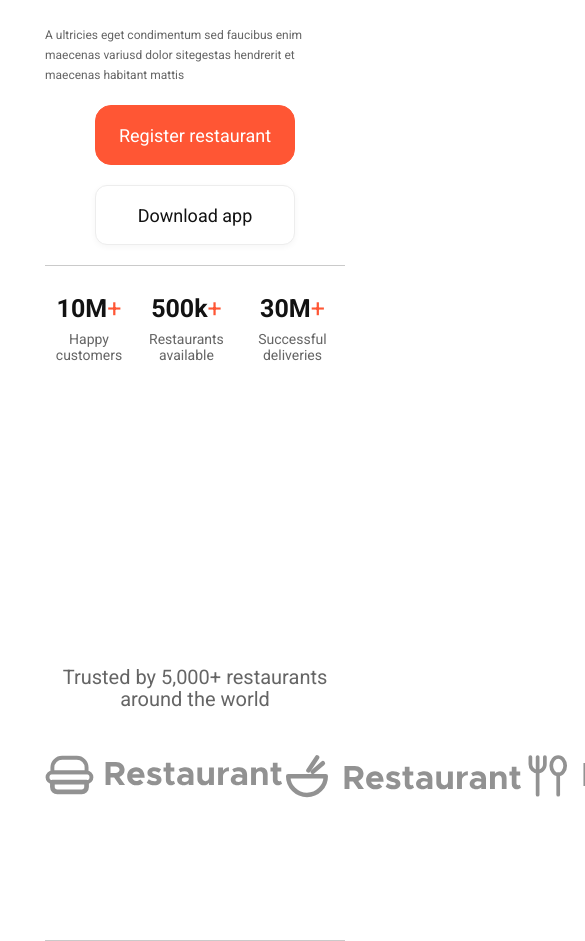
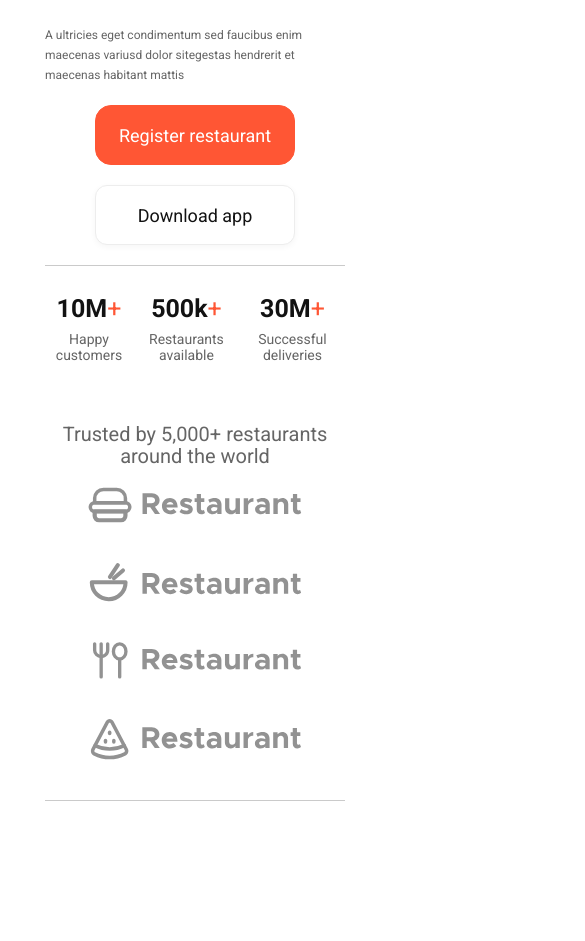
Before and after one commit to sko1208/deliverX, a website: page src/index.html in a window 390 px wide. Shown: the part 561-1502 px from the top of the page, 585 px wide, since content can reach past the window. After the commit the page ends 1362 px from the top, so only its background shows below. Drawn offline with nearby package versions, Linux system fonts and the light colour scheme; files that its build step writes are made by us from their sources.

Commit message:
maked responsive restarant block

```diff
--- a/src/sass/blocks/_media.scss
+++ b/src/sass/blocks/_media.scss
@@ -32,6 +32,16 @@
         }
         .divider {
             width: 455px;
+        }
+    }
+    .restarant {
+        &__icon {
+            width: 150px;
+            img {
+                width: 100%;
+                height: 100%;
+                object-fit: contain;
+            }
         }
     }
 }
@@ -216,7 +226,18 @@
         }
         &__app {
             left: 7%;
-
+        }
+        &__indicators {
+            margin-bottom: 0;
+        }
+    }
+    .restarant {
+        padding-top: 80px;
+        &__icon {
+            width: 125px;
+        }
+        .divider {
+            margin-top: 60px;
         }
     }
 }
@@ -286,6 +307,7 @@
         &__indicators {
             width: 100%;
             margin-top: 20px;
+            margin-bottom: 0;
             &__item_head {
                 font-size: 25px;
                 line-height: 45px;
@@ -296,4 +318,23 @@
             }
         }
     }
+    .restarant {
+        padding-top: 60px;
+        &__descr {
+            margin-bottom: 20px;
+        }
+        &__icons {
+            margin-top: 0;
+            flex-direction: column;
+            align-items: center;
+        }
+        &__icon {
+            width: 215px;
+            margin-bottom: 40px;
+        }
+        .divider {
+            margin-top: 0;
+        }
+    }
+
 }
--- a/src/sass/blocks/_restarant.scss
+++ b/src/sass/blocks/_restarant.scss
@@ -14,6 +14,14 @@
         justify-content: space-between;
         margin-top: 45px;
     }
+    &__icon {
+        width:240px;
+        img {
+            width: 100%;
+            height: 100%;
+            object-fit: contain;
+        }
+    }
     .divider {
         margin-top: 140px;
     }
```
Also changed, not shown: dist/css/style.min.css.
